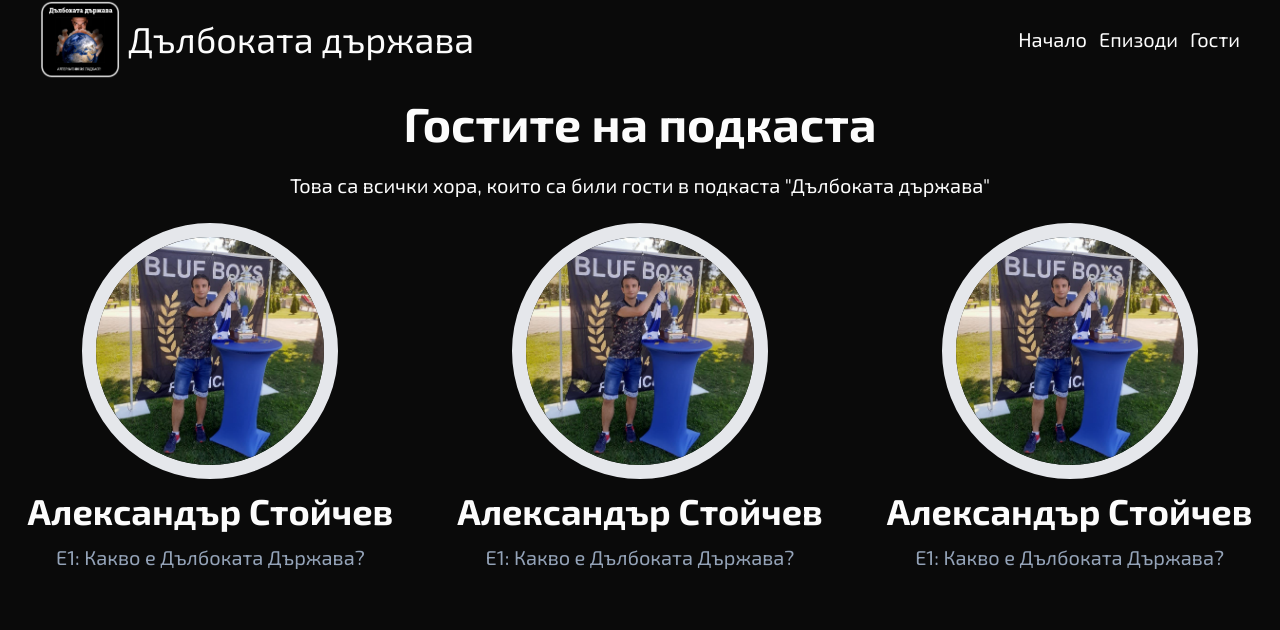
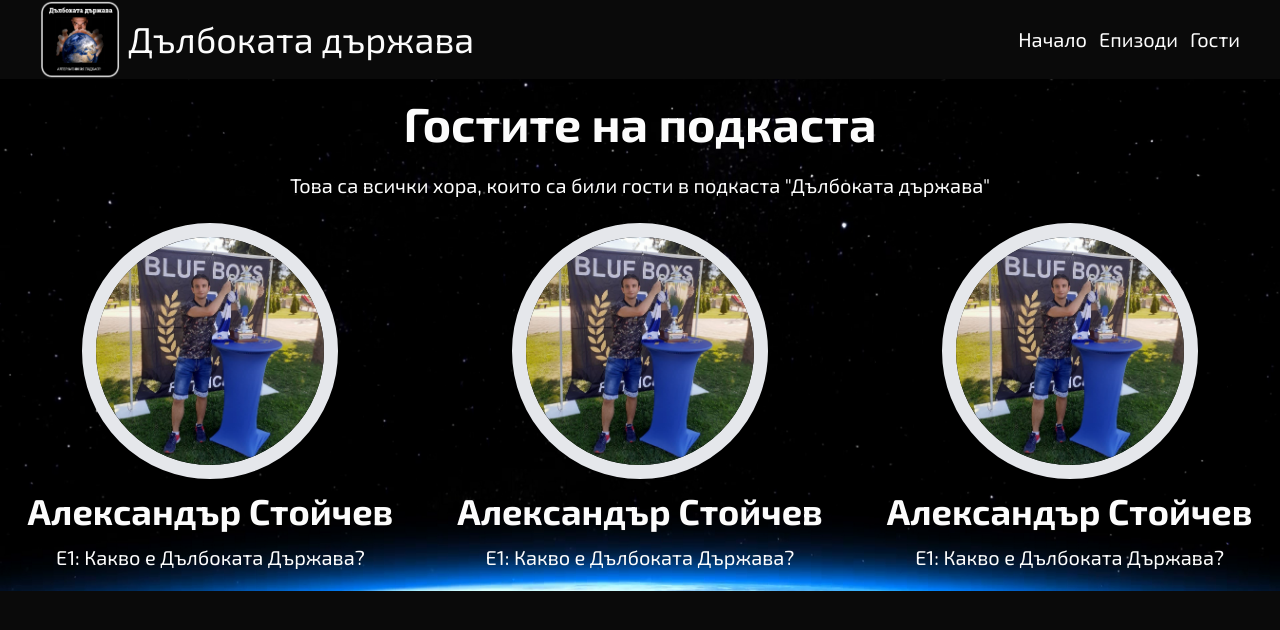
Before and after one commit to AlexNikolov2/deepstate-podcast, a React (Create React App) app in the folder client/: page /guests in a window 1280 px wide. Shown: the top 630 px of the page. Built offline with nearby package versions, Linux system fonts and the light colour scheme.

Commit message:
guest page well designed, i think

```diff
--- a/client/src/pages/podcast-guests/GuestsPage.jsx
+++ b/client/src/pages/podcast-guests/GuestsPage.jsx
@@ -2,7 +2,9 @@ import image from '../../assets/img/sasho-negara.jpg';
 
 export const GuestPage = () => {
   return (
-    <section id="guest-page" className="flex flex-col gap-6 justify-center items-center py-5">
+    <section
+      id="guest-page"
+      className="flex flex-col gap-6 justify-center items-center py-5 episode-header">
       <p className="text-5xl font-bold text-center">Гостите на подкаста</p>
       <p className="text-xl text-center">
         Това са всички хора, които са били гости в подкаста &quot;Дълбоката държава&quot;
@@ -13,17 +15,17 @@ export const GuestPage = () => {
         <div id="guest" className="flex items-center justify-center gap-3 flex-col">
           <img src={image} alt="" className="rounded-full w-[256px] border-[14px]" />
           <p className="text-[30px] md:text-4xl font-bold text-center">Александър Стойчев</p>
-          <p className="text-xl text-slate-400 text-center">Е1: Какво е Дълбоката Държава?</p>
+          <p className="text-xl text-center">Е1: Какво е Дълбоката Държава?</p>
         </div>
         <div id="guest" className="flex items-center justify-center gap-3 flex-col">
           <img src={image} alt="" className="rounded-full w-[256px] border-[14px]" />
           <p className="text-[30px] md:text-4xl font-bold text-center">Александър Стойчев</p>
-          <p className="text-xl text-slate-400 text-center">Е1: Какво е Дълбоката Държава?</p>
+          <p className="text-xl text-center">Е1: Какво е Дълбоката Държава?</p>
         </div>
         <div id="guest" className="flex items-center justify-center gap-3 flex-col">
           <img src={image} alt="" className="rounded-full w-[256px] border-[14px]" />
           <p className="text-[30px] md:text-4xl font-bold text-center">Александър Стойчев</p>
-          <p className="text-xl text-slate-400 text-center">Е1: Какво е Дълбоката Държава?</p>
+          <p className="text-xl text-center">Е1: Какво е Дълбоката Държава?</p>
         </div>
       </div>
     </section>
```
